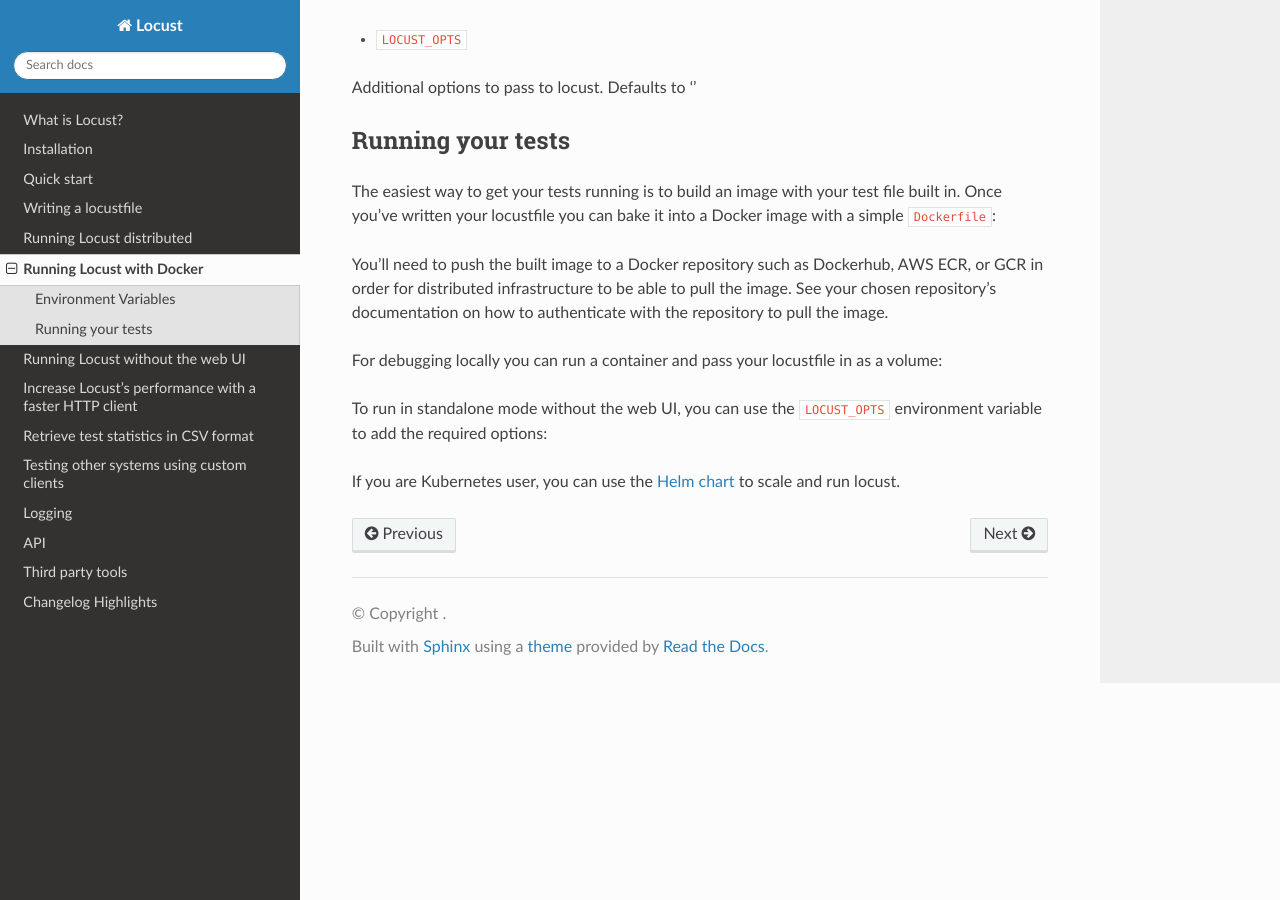
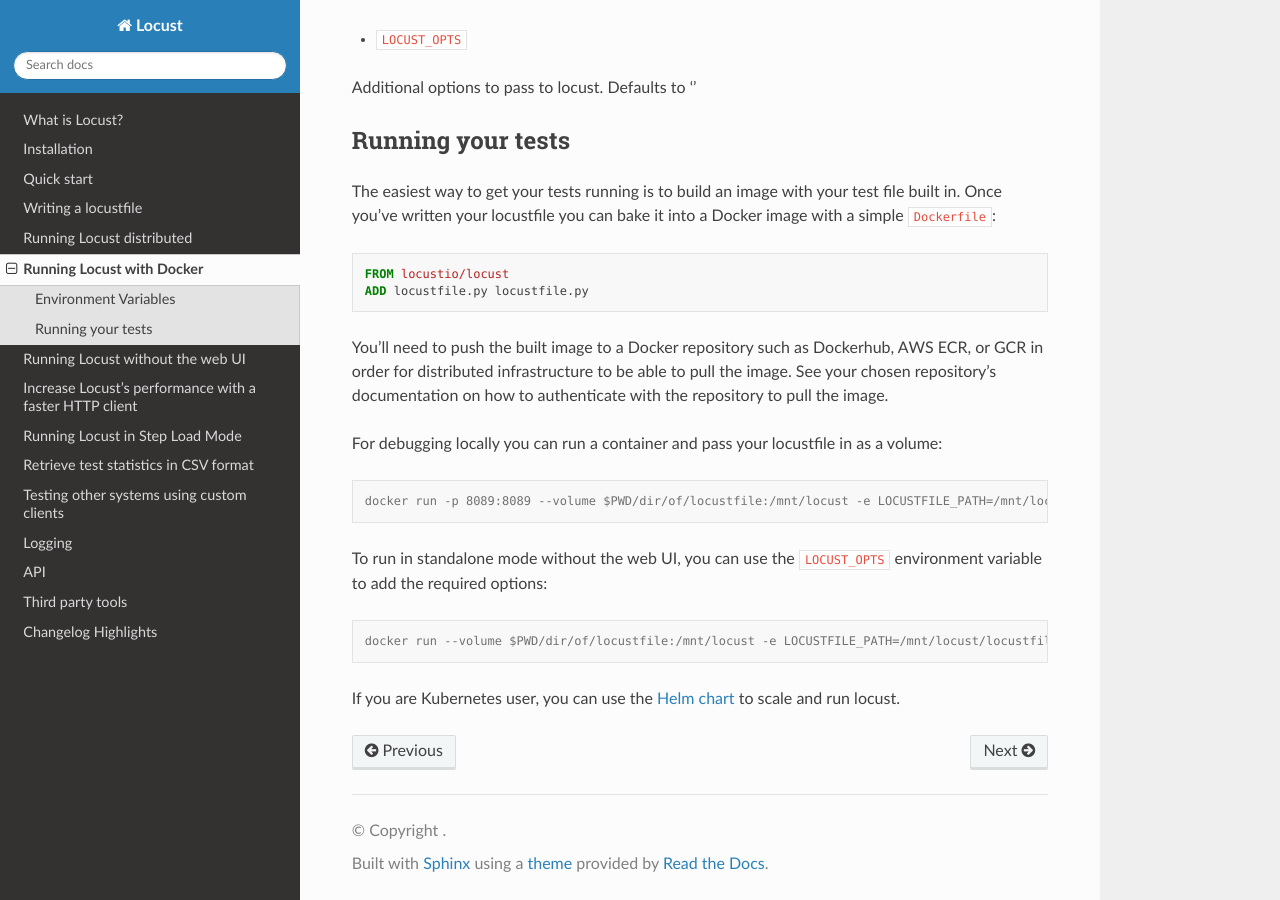
Before and after one commit to locustio/locust, a Sphinx documentation site: the page built from docs/running-locust-docker.rst, in a window 1280 px wide and 900 px high, scrolled down 649 px. Built offline with Sphinx 7.4.7 and the Read the Docs theme 2.0.0, drawn with Linux system fonts in a browser that asks for light colours; pages that are not in the unit, such as notebooks, are missing from menus.

Commit message:
Fix invisible code blocks in documentation & missing link to running-locust-in-step-load-mode. Fixes #1258

```diff
--- a/docs/index.rst
+++ b/docs/index.rst
@@ -51,6 +51,7 @@ Other functionalities
 .. toctree ::
     :maxdepth: 2
 
+    running-locust-in-step-load-mode
     retrieving-stats
     testing-other-systems
     extending-locust
--- a/docs/running-locust-docker.rst
+++ b/docs/running-locust-docker.rst
@@ -35,7 +35,8 @@ Running your tests
 The easiest way to get your tests running is to build an image with your test file built in. Once you've
 written your locustfile you can bake it into a Docker image with a simple ``Dockerfile``:
 
-.. code-block::
+.. code-block:: docker
+
     FROM locustio/locust
     ADD locustfile.py locustfile.py
 
@@ -47,12 +48,14 @@ to authenticate with the repository to pull the image.
 For debugging locally you can run a container and pass your locustfile in as a volume:
 
 .. code-block:: console
+
     docker run -p 8089:8089 --volume $PWD/dir/of/locustfile:/mnt/locust -e LOCUSTFILE_PATH=/mnt/locust/locustfile.py -e TARGET_URL=https://abc.com locustio/locust
 
 
 To run in standalone mode without the web UI, you can use the ``LOCUST_OPTS`` environment variable to add the required options:
 
 .. code-block:: console
+
     docker run --volume $PWD/dir/of/locustfile:/mnt/locust -e LOCUSTFILE_PATH=/mnt/locust/locustfile.py -e TARGET_URL=https://abc.com -e LOCUST_OPTS="--clients=10 --no-web --run-time=600" locustio/locust
 
 
```
